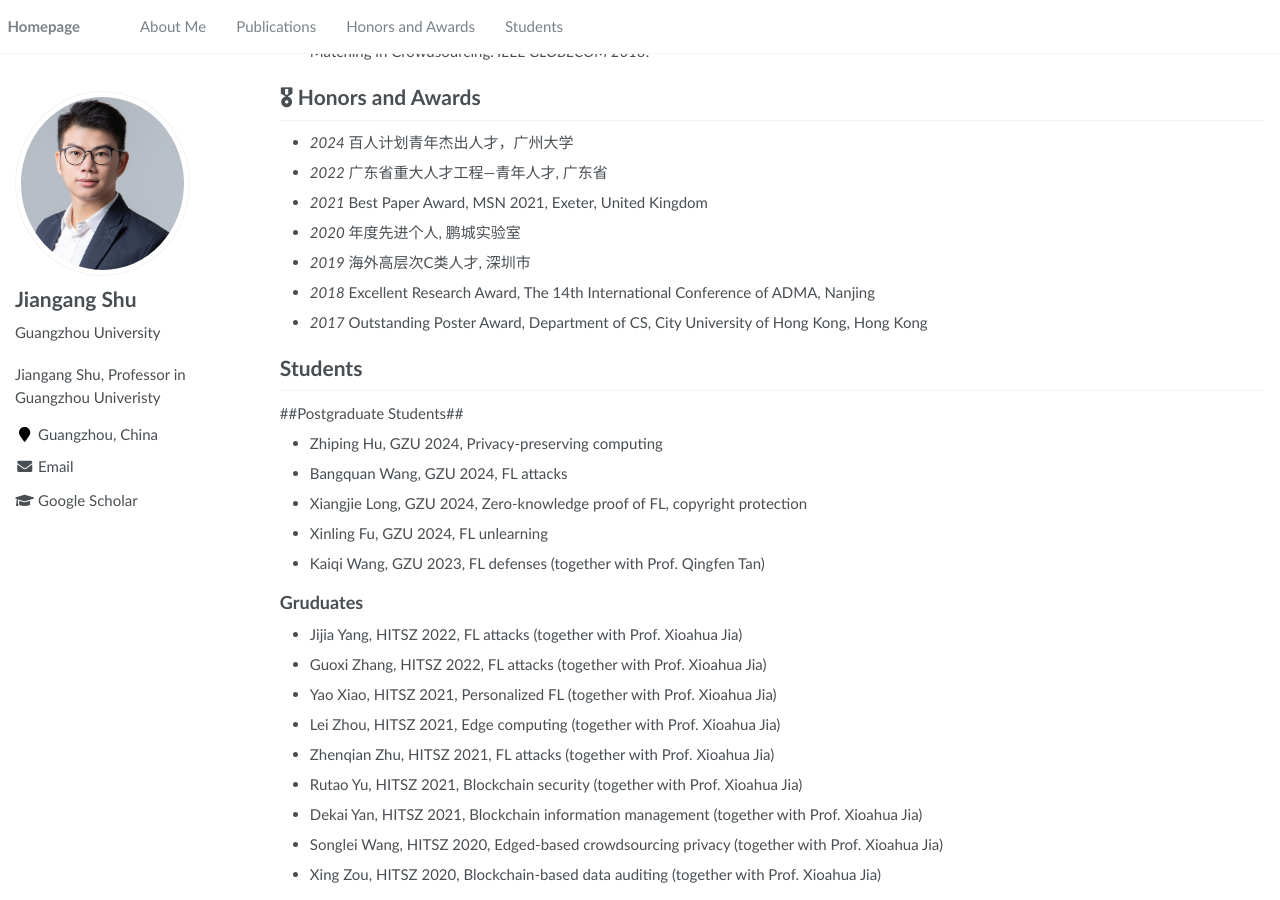
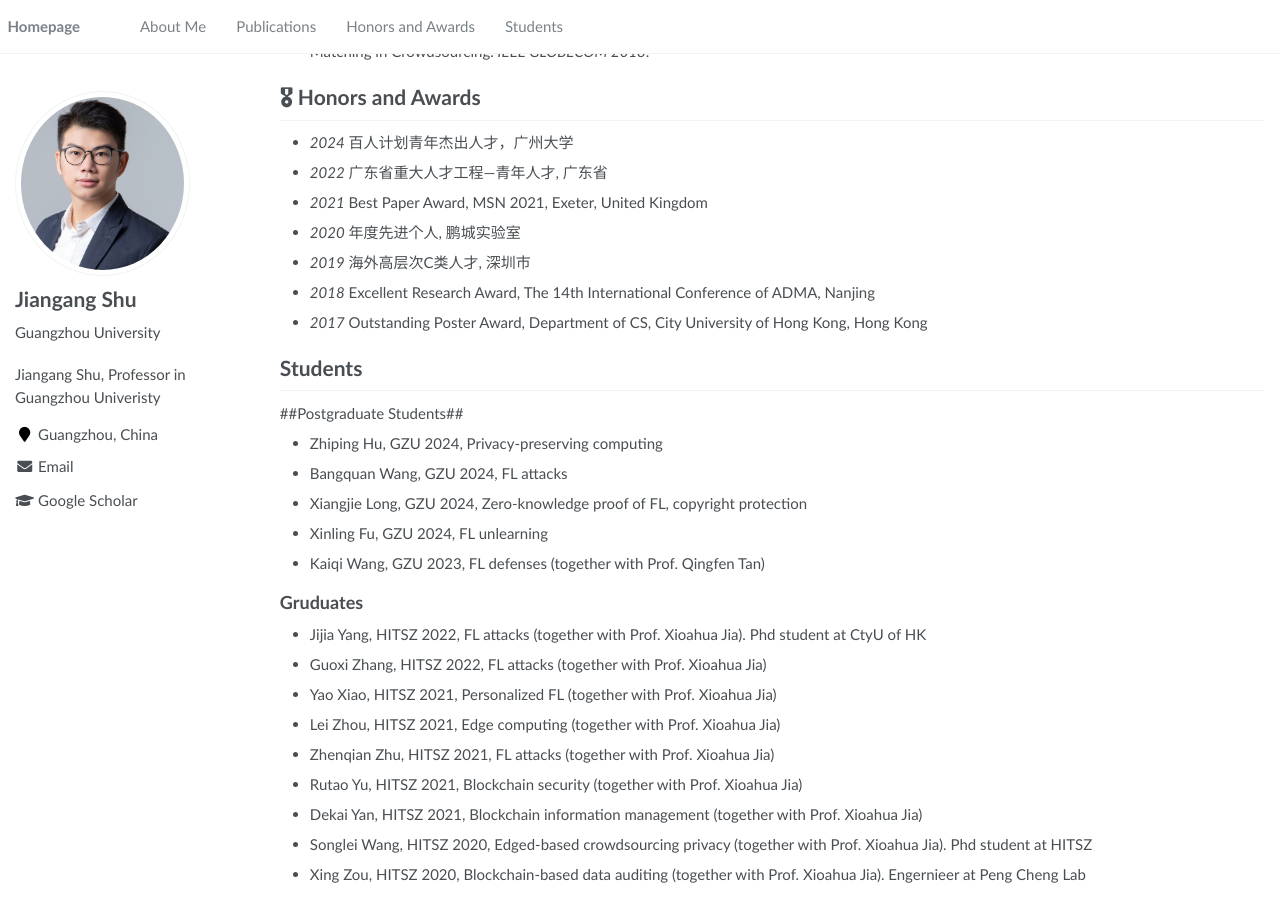
Before and after one commit to jgshu/jgshu.github.io, a Jekyll site: the page built from _pages/about.md, in a window 1280 px wide and 900 px high, scrolled down 1683 px. Built offline with Jekyll 4.4.1, drawn with Linux system fonts in a browser that asks for light colours.

Commit message:
Update about.md

```diff
--- a/_pages/about.md
+++ b/_pages/about.md
@@ -119,12 +119,12 @@ computing. *IEEE Internet of Things Journal*, 11(2): 1866-1879, 2024.
 - Kaiqi Wang, GZU 2023, FL defenses (together with Prof. Qingfen Tan)
 
 ## Gruduates ##
-- Jijia Yang, HITSZ 2022, FL attacks (together with Prof. Xioahua Jia)
+- Jijia Yang, HITSZ 2022, FL attacks (together with Prof. Xioahua Jia). Phd student at CtyU of HK
 - Guoxi Zhang, HITSZ 2022, FL attacks (together with Prof. Xioahua Jia)
 - Yao Xiao, HITSZ 2021, Personalized FL (together with Prof. Xioahua Jia)
 - Lei Zhou, HITSZ 2021, Edge computing (together with Prof. Xioahua Jia)
 - Zhenqian Zhu, HITSZ 2021, FL attacks (together with Prof. Xioahua Jia)
 - Rutao Yu, HITSZ 2021, Blockchain security (together with Prof. Xioahua Jia)
 - Dekai Yan, HITSZ 2021, Blockchain information management (together with Prof. Xioahua Jia)
-- Songlei Wang, HITSZ 2020, Edged-based crowdsourcing privacy (together with Prof. Xioahua Jia)
-- Xing Zou, HITSZ 2020, Blockchain-based data auditing (together with Prof. Xioahua Jia)
+- Songlei Wang, HITSZ 2020, Edged-based crowdsourcing privacy (together with Prof. Xioahua Jia). Phd student at HITSZ
+- Xing Zou, HITSZ 2020, Blockchain-based data auditing (together with Prof. Xioahua Jia). Engernieer at Peng Cheng Lab
```
